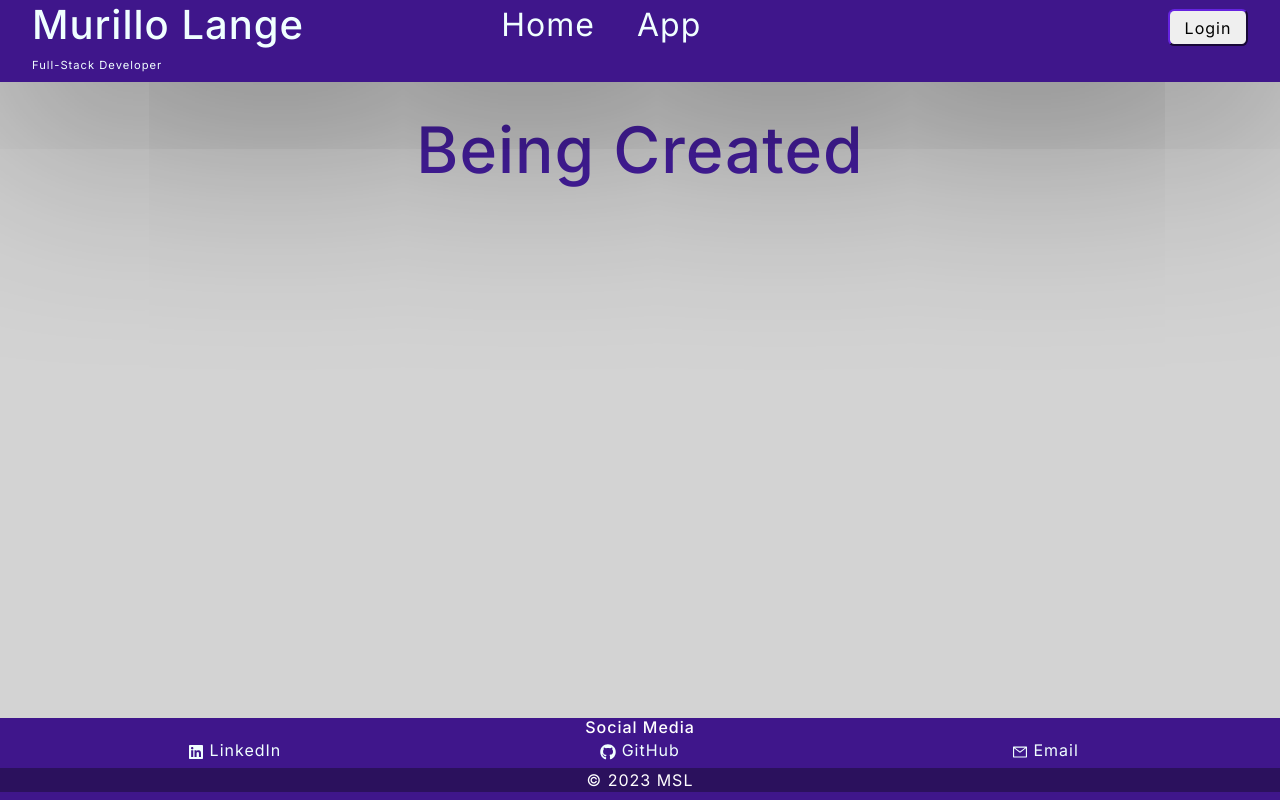
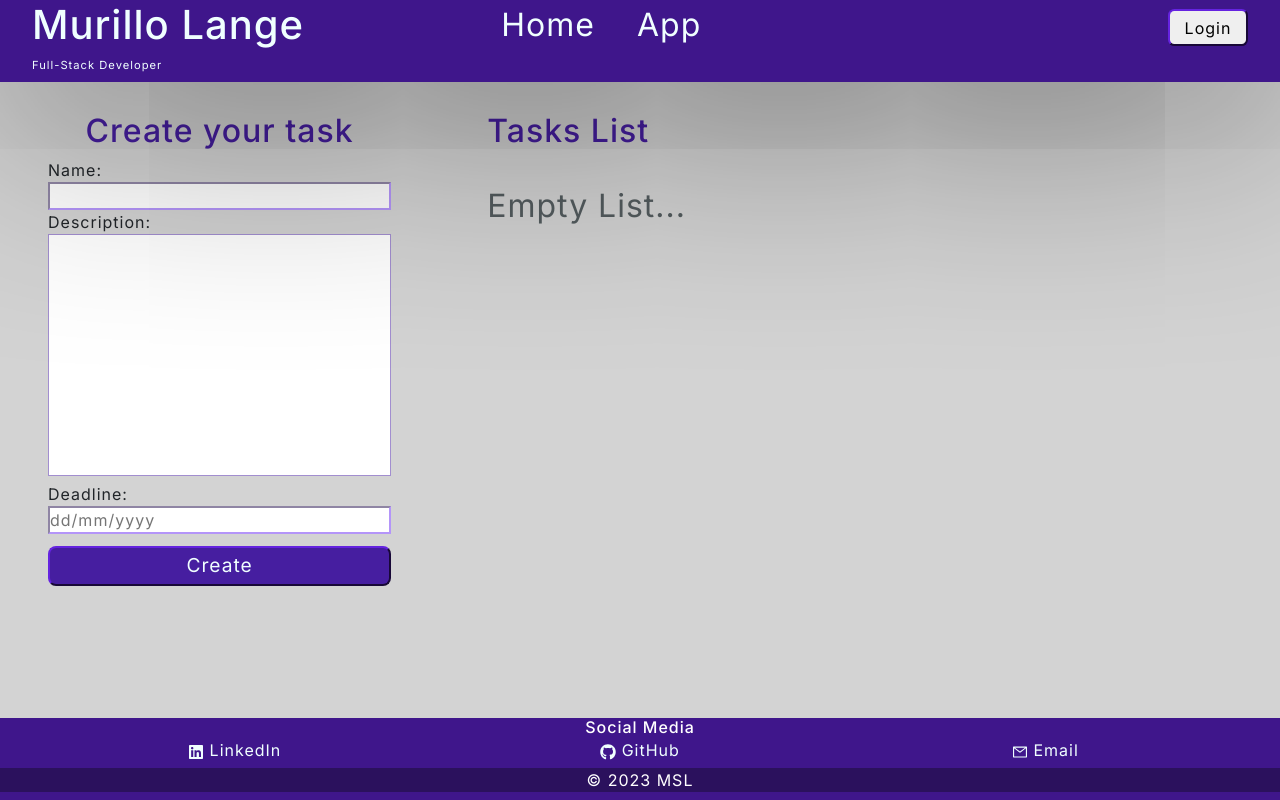
Before and after one commit to MXLange/react-project, a React (Create React App) app: page /react-project/to-do-list in a window 1280 px wide. Built offline with nearby package versions, Linux system fonts and the light colour scheme.

Commit message:
final 14/04/2023

```diff
--- a/public/index.html
+++ b/public/index.html
@@ -9,7 +9,6 @@
       name="description"
       content="Web site created using create-react-app"
     />
-    <link rel="apple-touch-icon" href="%PUBLIC_URL%/logo192.png" />
     <!--
       manifest.json provides metadata used when your web app is installed on a
       user's mobile device or desktop. See https://developers.google.com/web/fundamentals/web-app-manifest/
--- a/src/App.js
+++ b/src/App.js
@@ -2,11 +2,9 @@ import "./App.css";
 import LoginPage from './pages/LoginPage';
 import RegisterPage from './pages/RegisterPage';
 import HomePage from "./pages/HomePage";
-import { BrowserRouter, Route, Routes, HashRouter } from 'react-router-dom';
-import Header from "./pages/Header";
-import Footer from "./pages/Footer";
-import Tasks from "./pages/Tasks";
+import { Route, Routes } from 'react-router-dom';
 import TodoList from "./pages/TodoList";
+import Apps from "./pages/Apps";
 
 function App() {
   return (
@@ -14,7 +12,7 @@ function App() {
       <Route path='/login' element={<LoginPage />} />
       <Route path='/register' element={<RegisterPage />} />
       <Route path='/' element={<HomePage />} />
-      <Route path='/tasks' element={<Tasks />} />
+      <Route path='/apps' element={< Apps/>} />
       <Route path='/to-do-list' element={<TodoList />} />
     </Routes>
   );
--- a/src/pages/Tasks/index.jsx
+++ b/src/pages/Apps/index.jsx
@@ -1,9 +1,9 @@
 
 import React from "react";
-import "./tasksStyle.css";
+import "./appsStyle.css";
 import { Link, useNavigate } from "react-router-dom";
 
-const Tasks = () => {
+const Apps = () => {
 
 
     const navigate = useNavigate();
@@ -27,4 +27,4 @@ const Tasks = () => {
     );
 }
 
-export default Tasks;
+export default Apps;
--- a/src/pages/Header/index.jsx
+++ b/src/pages/Header/index.jsx
@@ -30,7 +30,7 @@ const Header = () => {
                 <div className="header-link">
                     <ul>
                         <Link to={"/"} >Home  </Link>
-                        <Link to={"/tasks"} >App</Link>
+                        <Link to={"/apps"} >App</Link>
                     </ul>
                 </div>
                 <div className="header-button">
--- a/src/pages/LoginPage/index.jsx
+++ b/src/pages/LoginPage/index.jsx
@@ -2,7 +2,6 @@ import React from "react";
 import { useForm } from "react-hook-form";
 import { yupResolver } from '@hookform/resolvers/yup';
 import * as yup from "yup";
-import 'bootstrap/dist/css/bootstrap.min.css';
 import "./loginStyle.css"
 import { useNavigate, Link } from 'react-router-dom';
 import Axios from "axios";
--- a/src/pages/TodoList/index.jsx
+++ b/src/pages/TodoList/index.jsx
@@ -1,12 +1,87 @@
 
-import React from "react";
+import React, { useEffect, useState } from "react";
+import { useForm } from "react-hook-form";
+import { yupResolver } from "@hookform/resolvers/yup";
+import * as yup from "yup";
 import "./todoStyle.css";
+
+const taskSchema = yup.object({
+    id: yup.string(),
+    name: yup.string().required("Please insert a name"),
+    description: yup.string().required("Please insert a description"),
+    date: yup.string().matches(/\d{2}\/\d{2}\/\d{4}/i, " date must be dd/mm/yyyy")
+})
+
 
 const TodoList = () => {
 
+    const [tasks, setTasks] = useState([]);
+
+    const { register, reset, handleSubmit, watch, formState: { errors } } = useForm({
+        resolver: yupResolver(taskSchema)
+    });
+
+
+    function onSubmit(data) {
+        if (localStorage.getItem("array")) {
+            setTasks(JSON.parse(localStorage.getItem("array")));
+        }
+        if(tasks.length > 0) {
+            data.id = parseInt(tasks[tasks.length -1].id) + 1;
+        } else {
+            data.id = 0;
+        }
+        toString(data.id);
+        setTasks([...tasks, data]);
+        reset();
+    }
+
+    function editTask(item) {
+
+    }
+
+    function deleteTask(id) {
+        const newList = tasks.filter((task) => parseInt(task.id) != parseInt(id));
+        setTasks(newList);
+    }
+
+    useEffect(() => {
+        localStorage.setItem("array", JSON.stringify(tasks));
+    }, [tasks])
+
     return(
         <div id="todo-list">
-            <h1>Being Created</h1>
+            <div id="todo-form">
+                <h1>Create your task</h1>
+                <form className="task" onSubmit={handleSubmit(onSubmit)}>
+                    <label htmlFor="todo-name">Name: </label>
+                    <span className="error">{errors?.name?.message}</span>
+                    <input type="text" id="todo-name" {...register("name")}/>
+                    <label htmlFor="todo-description">Description: </label>
+                    <span className="error">{errors?.description?.message}</span>
+                    <textarea id="todo-description" cols="30" rows="10" {...register("description")}></textarea>
+                    <label htmlFor="todo-deadline">Deadline: </label>
+                    <span className="error">{errors?.date?.message}</span>
+                    <input type="text" id="todo-deadline" placeholder="dd/mm/yyyy" {...register("date")}/>
+                    <button id="todo-button">Create</button>
+                </form>
+            </div>
+            <div id="tasks-list">
+                <h2>Tasks List</h2>
+                {tasks.length > 0 ? tasks.map((item) => (
+                    <li className="index-name" key={item.id}>
+                        <p className="name">Name: {item.name}</p>
+                        <p className="description">Description: {item.description}</p>
+                        <p className="deadline">Deadline: {item.date}</p>
+                        <button type="button" id="edit-task" onClick={editTask(item.description)}>Edit</button>
+                        <button type="button" id="delete-task" onClick={() => deleteTask(item.id)}>Delete</button>
+                    </li>
+                )) : (
+                    <div id="empty-list">
+                        <p>Empty List...</p>
+                    </div>
+                )}
+            </div>
         </div>
     );
 }
--- a/src/pages/TodoList/todoStyle.css
+++ b/src/pages/TodoList/todoStyle.css
@@ -2,17 +2,128 @@
 
 #todo-list {
     margin-top: 7rem;
+    margin-bottom: 5rem;
+    display: flex;
+    grid-template-columns: repeat(2, 1fr);
+}
+
+#todo-description {
+    size: 10rem;
+    overflow: scroll;
+}
+
+#todo-form {
+    padding-left: 3rem;
+    padding-right: 3rem;
+    width: 35rem;
+    display: flex;
+    flex-direction: column;
+}
+
+input, textarea {
+    width: 100%;
+    border-color: rgba(70, 30, 160, 0.5);
+}
+
+#todo-description {
+    overflow-x: hidden;
+    resize: none;
+}
+
+#todo-description::-webkit-scrollbar {
+    width: 0.4rem;
+}
+
+#todo-description::-webkit-scrollbar-track {
+    background-color: rgba(70, 30, 160, 0.5);
+}
+
+#todo-description::-webkit-scrollbar-thumb {
+    background-color: rgba(0, 0, 0, 0.2);
+}
+
+#todo-button{
+    background-color: var(--light-violet-color);
+    color: azure;
+    font-size: 1.2rem;
+    height: 2.5rem;
+    width: 100%;
+    border-radius: 0.5rem;
+    border-color: rgba(63, 22, 139, 1);
+    margin-top: 0.7rem;
+    margin-bottom: 3rem;
 }
 
 #todo-list h1 {
-    font-size: 4rem;
+    font-size: 2rem;
     color: var(--light-violet-color);
     text-align: center;
+}
 
+#tasks-list {
+    padding-left: 3rem;
+    width: 70rem;
 }
+
+#tasks-list h2 {
+    font-size: 2rem;
+    color: var(--light-violet-color);
+    text-align: left;
+}
+
+#tasks-list .index-name p {
+    font-size: 1rem;
+    display: flex;
+    flex-direction: column;;
+    width: 100%;
+    border-style: none none groove none;
+}
+
+#edit-task, #delete-task {
+    background-color: var(--light-violet-color);
+    text-align: center;
+    color: azure;
+    font-size: 1.2rem;
+    height: 2.5rem;
+    width: 100%;
+    border-radius: 0.5rem;
+    border-color: rgba(63, 22, 139, 1);
+    margin-top: 0.7rem;
+}
+
+#delete-task {
+    margin-bottom: 3rem;
+}
+
+#empty-list p {
+    font-size: 2rem;
+    color: var(--light-black-color);
+}
+
+#tasks-list li {
+    list-style-type: none;
+}
+
+@media screen and (max-width: 1001px) {
+    #todo-list {
+        display: grid;
+        grid-template-columns: repeat(1, 1fr);
+    }
+    #todo-form {
+        padding-left: 0.5rem;
+        width: 100%;
+    }
+    #tasks-list {
+        padding-right: 3rem;
+        padding-left: 0.5rem;
+        width: 100%;
+    }
+}
+
 
 @media screen and (max-width: 410px) {
     #todo-list {
+        padding-left: 3rem;
         margin-top: 10rem;
     }
 }
```
Also changed, not shown: public/manifest.json, src/pages/Apps/appsStyle.css (renamed from src/pages/Tasks/tasksStyle.css), 7 other files (tests, documents, lock files or other folders).
